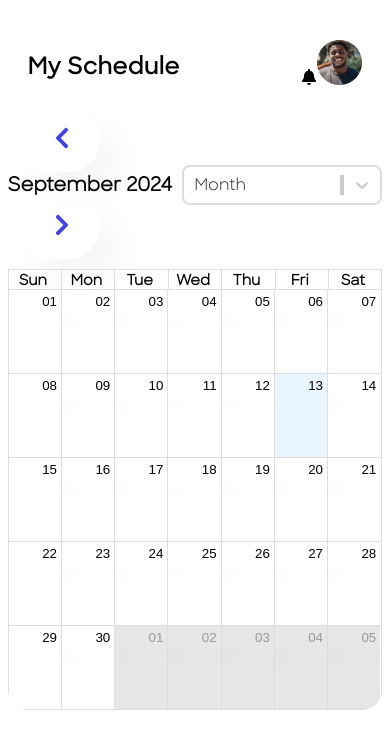
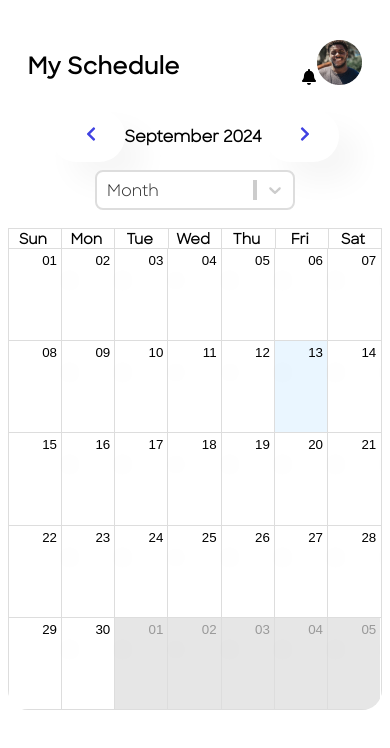
Before and after one commit to fiyinfabidun/GetRekuiTd, a React (Create React App) app: page /myschedule in a window 390 px wide. Shown: the top 748 px of the page. Built offline with nearby package versions, Linux system fonts and the light colour scheme; the HTML template or start-up script is replaced by a standard one.

Commit message:
animate on scroll

```diff
--- a/package.json
+++ b/package.json
@@ -8,6 +8,7 @@
     "@testing-library/jest-dom": "^5.17.0",
     "@testing-library/react": "^13.4.0",
     "@testing-library/user-event": "^13.5.0",
+    "aos": "^2.3.4",
     "framer-motion": "^11.5.4",
     "moment": "^2.30.1",
     "react": "^18.3.1",
--- a/src/App.js
+++ b/src/App.js
@@ -19,6 +19,8 @@ import Myprofile from './Pages/Dashboard/Myprofile';
 import Myschedule from './Pages/Dashboard/Myschedule';
 import Overview from './Pages/Dashboard/Overview';
 import AssesmentComponent from './Components/AssesmentComponent';
+import AOS from 'aos';
+import 'aos/dist/aos.css';
 function App() {
   const ScrollToTop = () => {
     const { pathname } = useLocation();
@@ -26,6 +28,14 @@ function App() {
     useEffect(() => {
       window.scrollTo(0, 0);
       }, [pathname])}
+
+      useEffect(() => {
+        AOS.init({
+          duration: 2000,
+          once: true,
+        });
+      }, []);
+
 
   return (
     <div className="App">
--- a/src/Pages/Dashboard/Myschedule.jsx
+++ b/src/Pages/Dashboard/Myschedule.jsx
@@ -45,15 +45,15 @@ const Myschedule = () => {
 
   // Open the delete confirmation modal
   const handleDoubleClickEvent = (event) => {
-    setSelectedEvent(event); // Store the event to be deleted
-    setDeleteModalOpen(true); // Open the delete confirmation modal
+    setSelectedEvent(event);
+    setDeleteModalOpen(true);
   };
 
   // Confirm deletion of event
   const confirmDeleteEvent = () => {
-    setEvents(events.filter((e) => e !== selectedEvent)); // Delete the event
-    setDeleteModalOpen(false); // Close the delete modal
-    setSelectedEvent(null); // Clear selected event
+    setEvents(events.filter((e) => e !== selectedEvent));
+    setDeleteModalOpen(false);
+    setSelectedEvent(null);
   };
 
   const eventStyleGetter = (event) => {
--- a/src/Pages/Home.jsx
+++ b/src/Pages/Home.jsx
@@ -50,9 +50,9 @@ function Home() {
         <div className="container">
           <div className="home-cont">
         <div className="text">
-         <h1>First AI Job application and support platform</h1>
+         <h1 data-aos='fade-right'>First AI Job application and support platform</h1>
         </div>
-        <div className="sub-text">
+        <div className="sub-text" data-aos='fade-right' data-aos-delay='500'>
          <p>
          Land your dream job with personalized preparation and expert guidance aided with our AI-powered job processing platform
          </p>
@@ -80,13 +80,13 @@ function Home() {
              <img src={mail} alt="" />
              <img src={micro} alt="" />
             </div>
-            <h2><b>Land your dream job faster</b> with personalized support every step of the way.</h2>
-            <p>Never face the job search alone. Our app connects you with a dedicated mentor, personalizes your CV for success, and equips you with interview skills through realistic simulations and expert feedback. Land your dream job faster with all-in-one support.</p>
+            <h2 data-aos='fade-up'><b>Land your dream job faster</b> with personalized support every step of the way.</h2>
+            <p data-aos='fade-up' data-aos-delay='200'>Never face the job search alone. Our app connects you with a dedicated mentor, personalizes your CV for success, and equips you with interview skills through realistic simulations and expert feedback. Land your dream job faster with all-in-one support.</p>
         </div>
         <div className="third-section">
             <div className="container">
           <h1>Unleash your full potential and land your dream job in 4 easy steps</h1>
-          <div className="grid-sec">
+          <div className="grid-sec" data-aos='fade-up'>
             <Card
             image={note}
             title="Get Career Roadmap"
@@ -108,8 +108,8 @@ function Home() {
         </div>
         <div className="fourth-seg">
           <div className="text-seg">
-            <h4>Interview Prep Consultation</h4>
-            <h1>
+            <h4 data-aos='fade-up'>Interview Prep Consultation</h4>
+            <h1 data-aos='fade-up' data-aos-delay='200'>
             Schedule an interview Prep Consultation on behavioral and technical interviews
             </h1>
             <p>Our professional human resource and career professionals are ready to guide you through.</p>
--- a/src/dashboard.css
+++ b/src/dashboard.css
@@ -714,6 +714,7 @@ td{
 }
 
 
+
 @media screen and (max-width:1280px) {
   .dashboard.container{
     grid-template-columns: 7rem auto;
@@ -830,5 +831,18 @@ text-align: left;
     padding: 0px 0px;
     border-left: none;
   }
+  .custom-toolbar{
+    align-items: flex-start;
+    flex-wrap: wrap;
+    align-items: center;
+    justify-content: center;
+  }
+  .custom-toolbar button{
+    font-size: 1rem;
+    margin: 0px 0px;
+  }
+  .custom-toolbar span{
+    font-size: 1rem;
+  }
 
 }
```
Also changed, not shown: 1 other file (tests, documents, lock files or other folders).
